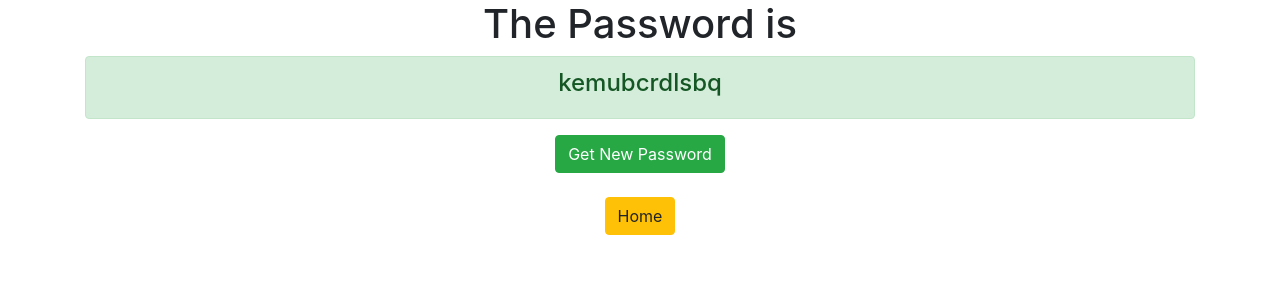
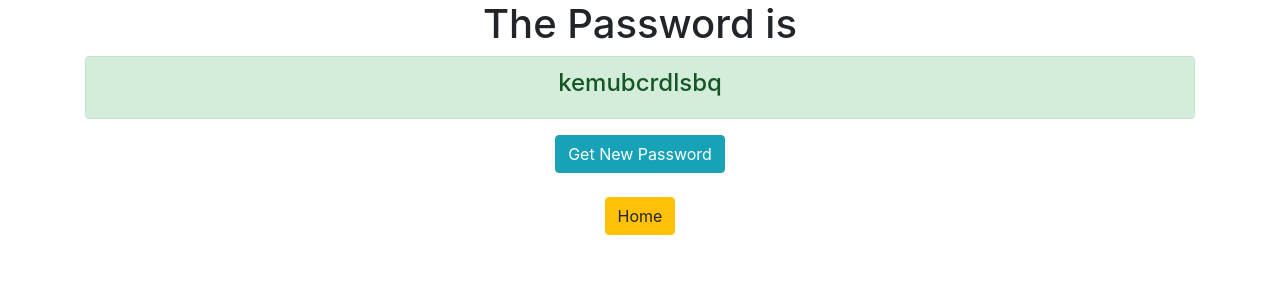
Before and after one commit to rutthawitc/django3-password-generator, a Django app: page /password/ in a window 1280 px wide. Shown: the top 300 px of the page. Run offline with Django 3.2, Linux system fonts and the light colour scheme; some libraries are stand-ins or nearby versions.

Commit message:
Made a change button on password.html

```diff
--- a/password_generator/generator/templates/generator/password.html
+++ b/password_generator/generator/templates/generator/password.html
@@ -19,7 +19,7 @@
     <div class="alert alert-success" role="alert">
           <h4 class="alert-heading">{{ password }}</h4>
     </div>
-        <button type="submit"  onClick="refreshPage()" class="btn btn-success">Get New Password</button>
+        <button type="submit"  onClick="refreshPage()" class="btn btn-info">Get New Password</button>
         <br>
         <br>
         <a href="{% url 'home'%}" class="btn btn-warning">Home</a>
```
